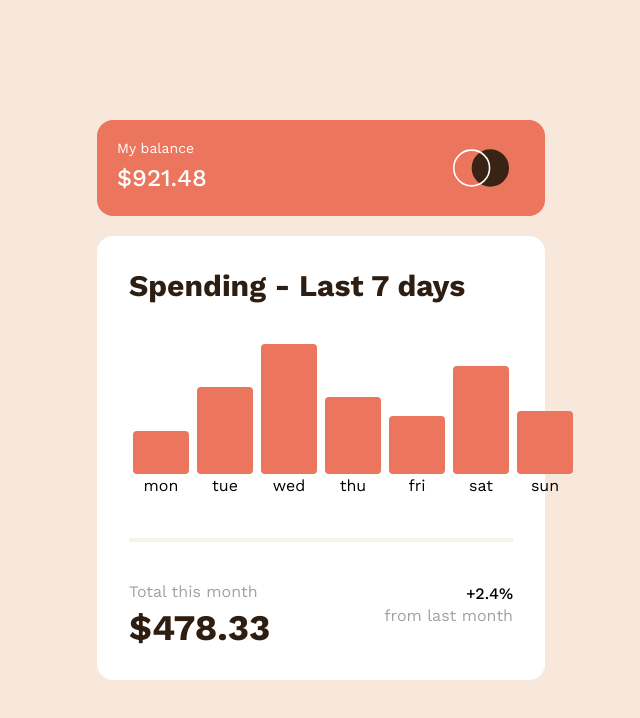
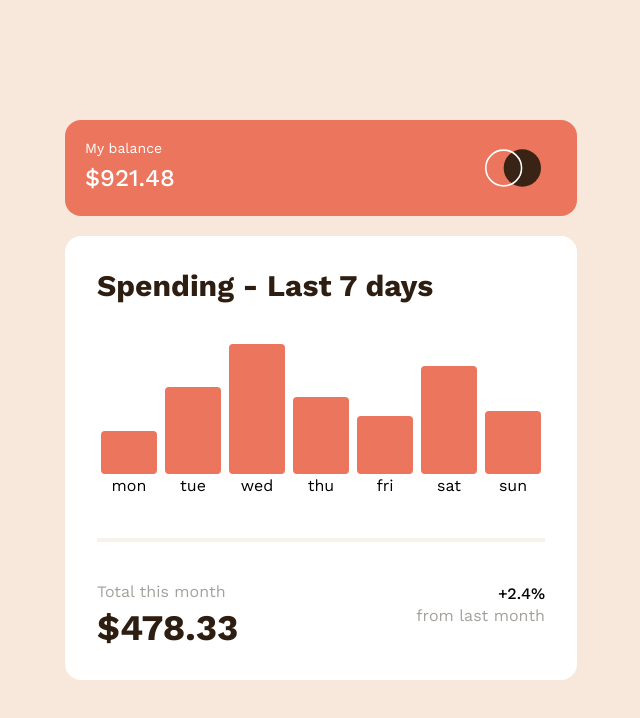
Before and after one commit to Xenonyy/expense-chart, a React (Create React App) app: page / in a window 1280 px wide. Shown: the top 718 px of the page, without its empty margins (319-959 px from the left). Built offline with nearby package versions, Linux system fonts and the light colour scheme.

Commit message:
remove max-width from media queries

```diff
--- a/src/App.tsx
+++ b/src/App.tsx
@@ -7,14 +7,14 @@ import data from './api/data.json';
 export const App = () => {
   return (
     <Container className="bg-[#f7e8db]">
-      <Box className="bg-[#ec755d] h-24 rounded-2xl p-5 min-w-xs sm:max-w-md md:w-lg ">
+      <Box className="bg-[#ec755d] h-24 rounded-2xl p-5 min-w-xs sm:w-md md:w-lg ">
         <Box className="w-full h-full justify-start items-start flex-col">
           <Text className="text-white text-sm mt-[-2px] pb-1" text="My balance" />
           <Text className="text-white text-2xl font-medium" text="$921.48" />
         </Box>
         <img src={'logo.svg'} alt="logo" className="pr-4 h-18 w-18"></img>
       </Box>
-      <Box className="bg-white h-full rounded-2xl p-4 sm:p-8 mt-5 min-w-xs sm:max-w-md md:w-lg ">
+      <Box className="bg-white h-full rounded-2xl p-4 sm:p-8 mt-5 min-w-xs sm:w-md md:w-lg ">
         <Box className="w-full h-full justify-start items-start flex-col">
           <Text className="text-[#2e1e12] text-xl sm:text-3xl font-semibold" text="Spending - Last 7 days" />
           <Box className="w-full h-full justify-evenly items-start flex-col">
--- a/src/output.css
+++ b/src/output.css
@@ -406,9 +406,9 @@
       width: calc(var(--spacing) * 12);
     }
   }
-  .sm\:max-w-md {
+  .sm\:w-md {
     @media (width >= 40rem) {
-      max-width: var(--container-md);
+      width: var(--container-md);
     }
   }
   .sm\:p-8 {
```
